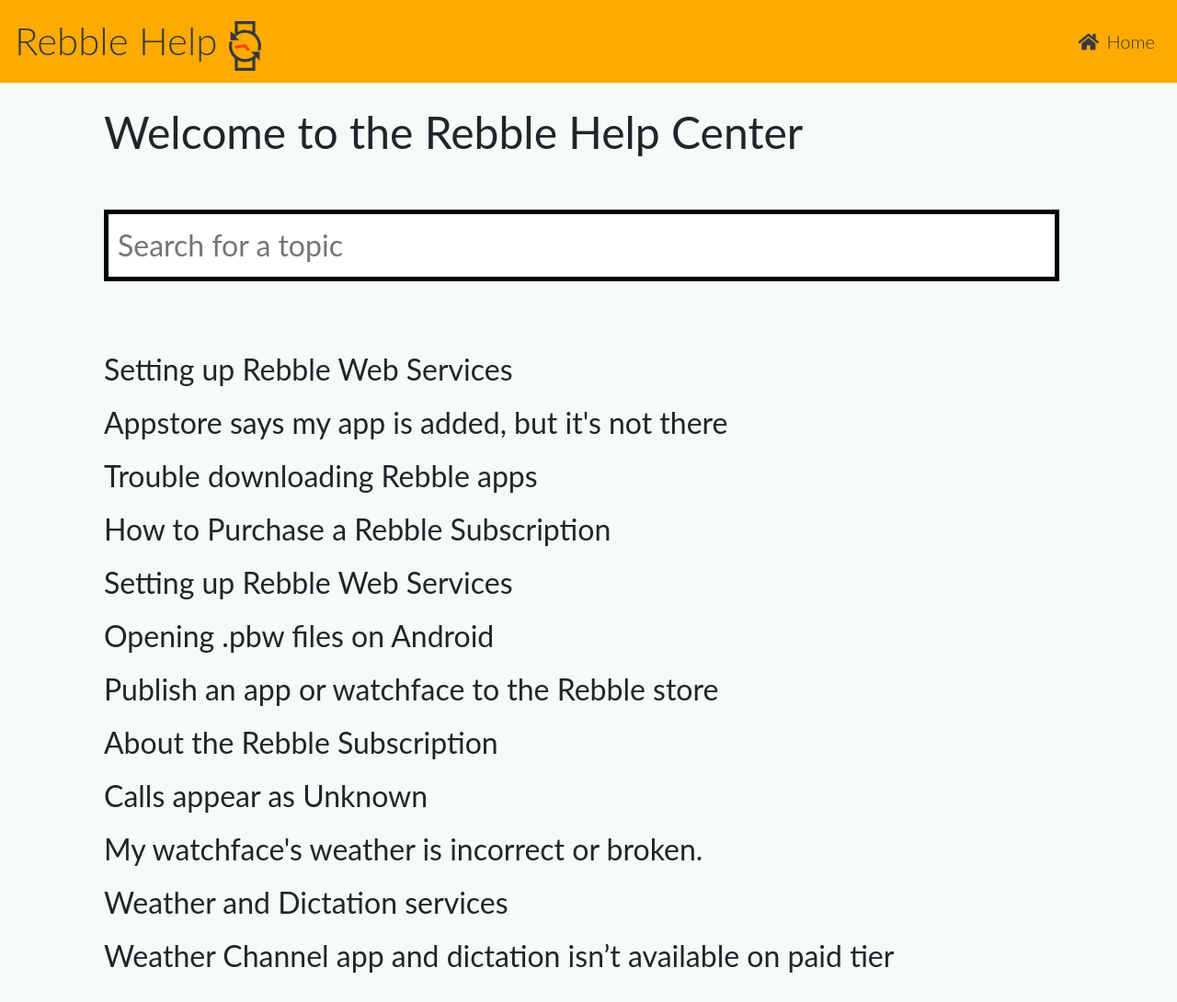
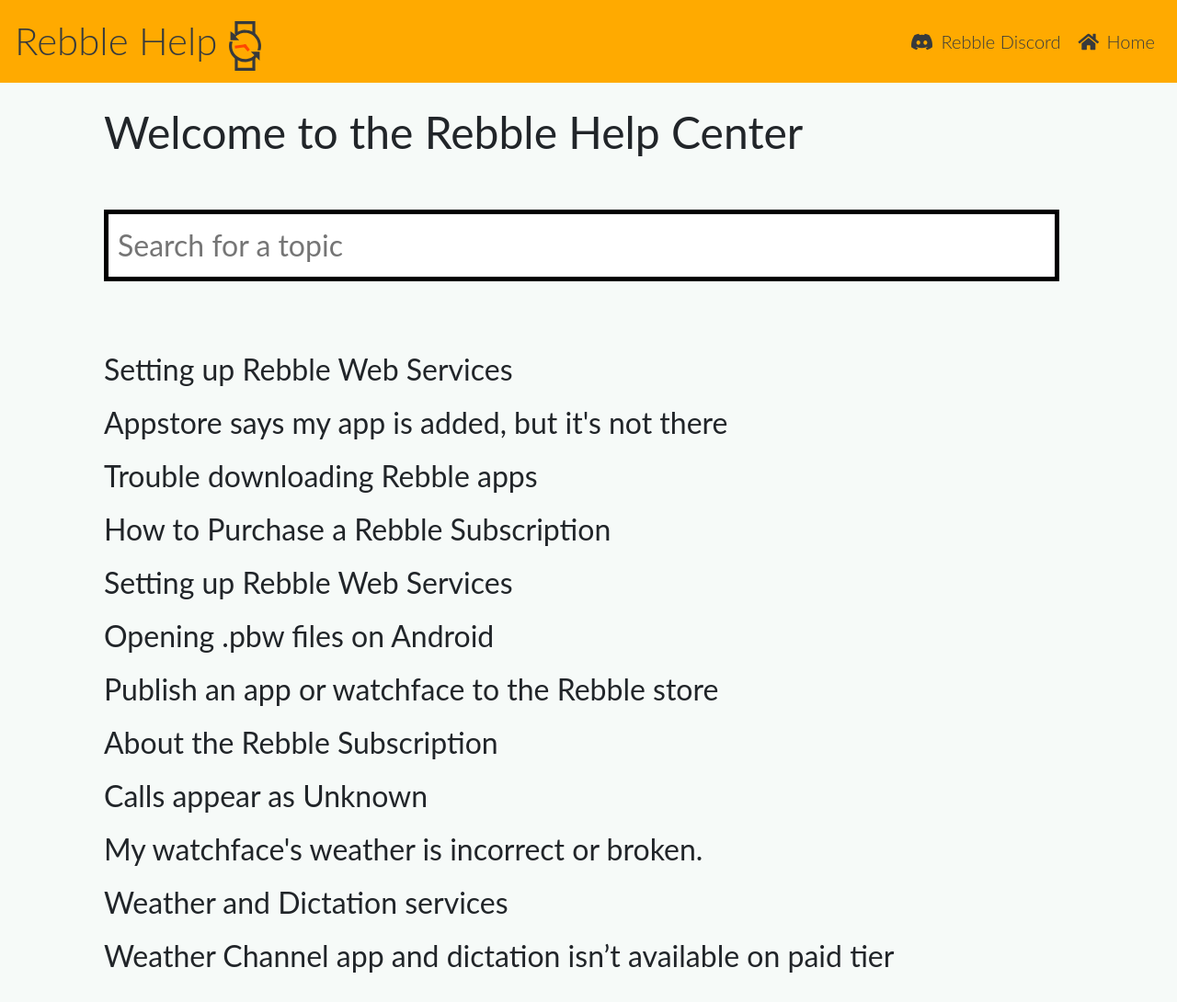
Before and after one commit to pebble-dev/rebble-help, a Jekyll site: the page built from index.html, in a window 1280 px wide. Shown: the whole page at 92% size. Built offline with Jekyll 4.4.1, drawn with Linux system fonts in a browser that asks for light colours; nearby versions of some CDN libraries; the list of posts is cut into pages by our own code.

Commit message:
Add link to discord. Take page title from config

```diff
--- a/_config.yml
+++ b/_config.yml
@@ -1,9 +1,9 @@
 
 # Site settings
-title: Rebble
+title: Rebble Help
 # email: your-email@domain.com
 description: >
-  The goal of Rebble is to maintain and advance Pebble functionality in the absence of Pebble Technology Corp.
+  Rebble Support Center, for any and all issues with your Pebble smartwatch
 baseurl: ""		# no trailing slash
 url: ""	# no trailing slash
 excerpt_separator: <!--more-->
@@ -12,10 +12,6 @@ about: >
   TODO
 twitter_username:    pebble_dev
 github_username:     pebble-dev
-
-# Blog pagination settings
-paginate: 5
-paginate_path: "/blog/:num/"
 
 # Build settings
 markdown: kramdown
@@ -28,7 +24,6 @@ sass:
   style: compressed
 
 plugins:
-- jekyll-paginate
 - jemoji
 
 collections:
--- a/_includes/header.html
+++ b/_includes/header.html
@@ -1,6 +1,6 @@
 <header>
     <nav class="navbar underline navbar-expand-lg navbar-dark default-color">
-        <a class="navbar-brand" href="#">Rebble Help
+        <a class="navbar-brand" href="#">{{ site.title }}
 
 
           <span id="rebblewatch"></span>
@@ -29,7 +29,11 @@
 
           </ul>
           <ul class="navbar-nav navbar-dark nav-flex-icons">
-            {% if page.url != "/" %}
+            {% if page.url == "/" %}
+            <li class="nav-item " id="viewAllOn">
+              <a class="nav-link" href="https://rebble.io/discord"> <i class="fab fa-discord"></i> Rebble Discord</a>
+          </li>
+            {% else %}
             <li class="nav-item " id="viewAllOn">
                 <a class="nav-link" href="{{ page.link }}?viewall=true"> <i class="fas fa-list-alt"></i> View All Steps</a>
             </li>
```
